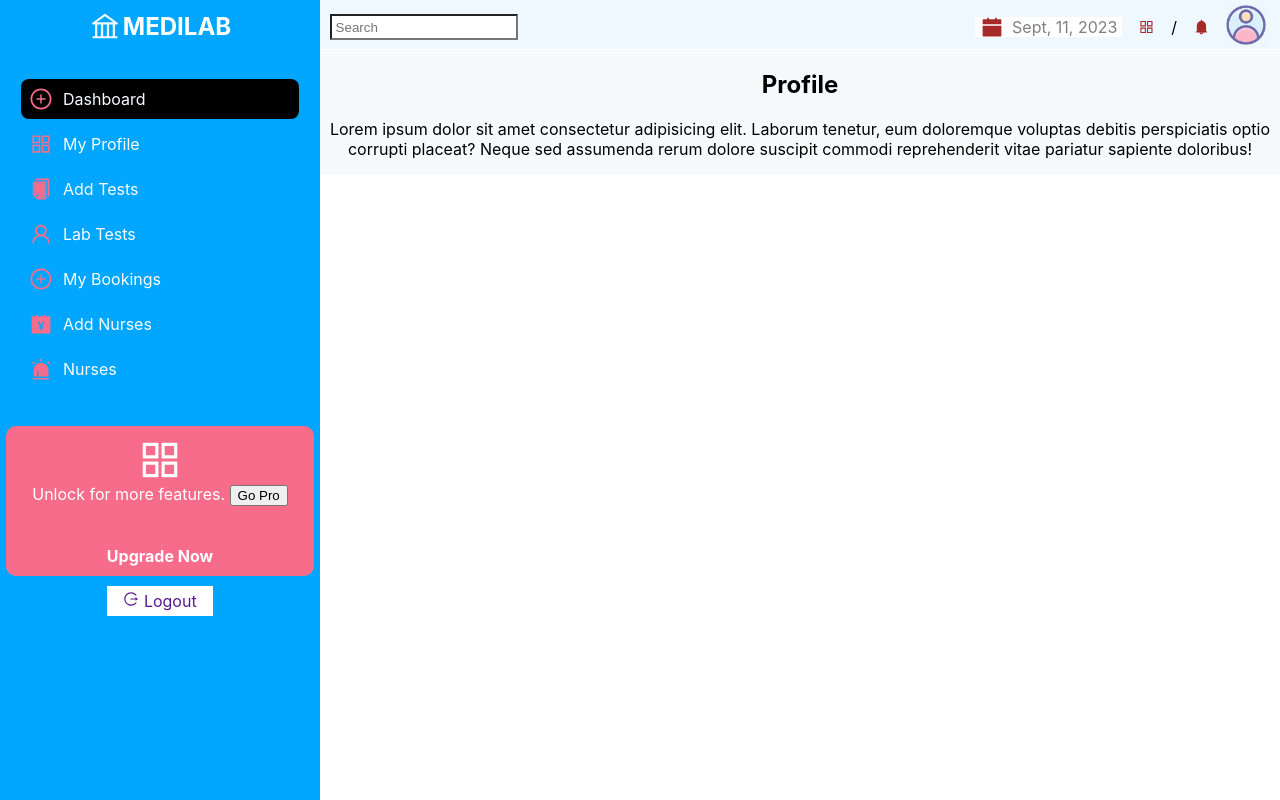
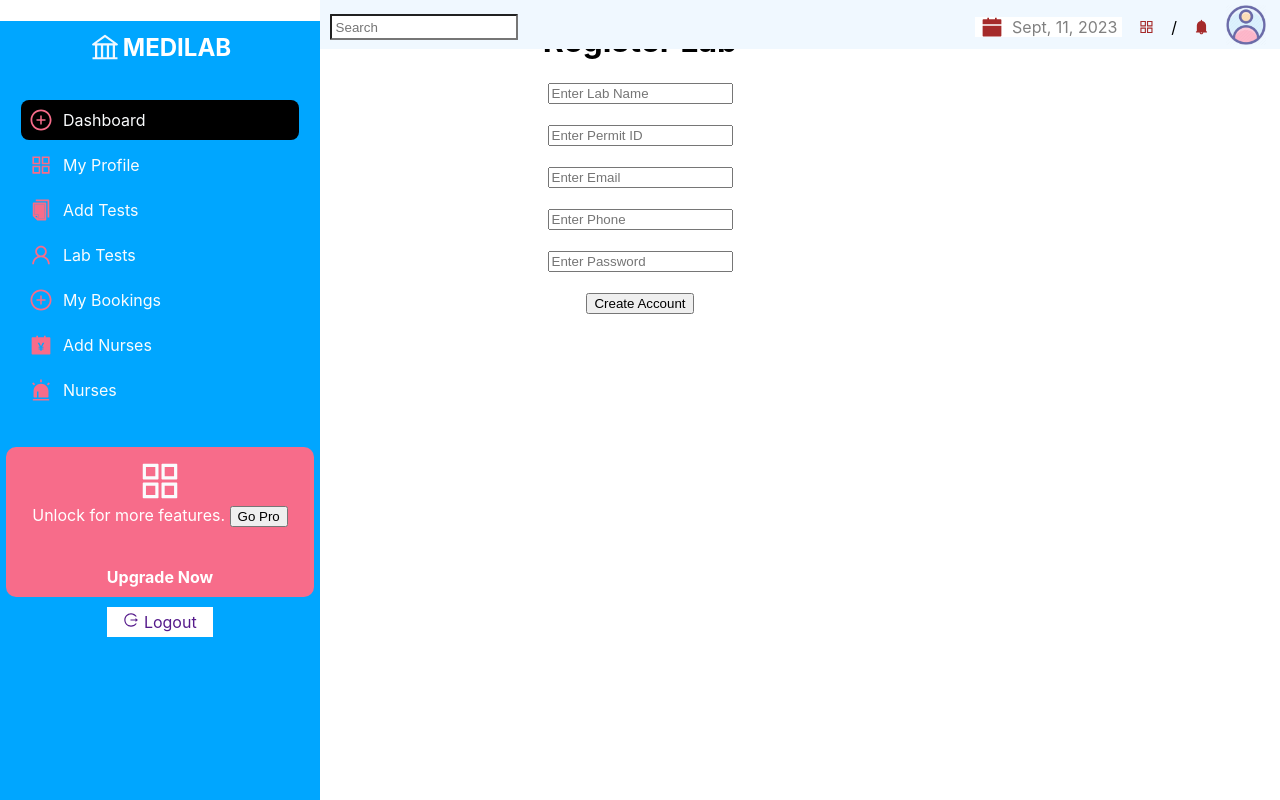
Before and after one commit to modcomlearning/medilabDash, a React (Create React App) app: page /profile in a window 1280 px wide. Built offline with nearby package versions, Linux system fonts and the light colour scheme.

Commit message:
17th Commit

```diff
--- a/package.json
+++ b/package.json
@@ -6,6 +6,7 @@
     "@testing-library/jest-dom": "^5.17.0",
     "@testing-library/react": "^13.4.0",
     "@testing-library/user-event": "^13.5.0",
+    "axios": "^1.5.0",
     "react": "^18.2.0",
     "react-dom": "^18.2.0",
     "react-icons": "^4.10.1",
--- a/src/App.js
+++ b/src/App.js
@@ -8,6 +8,7 @@ import TopBar from './components/TopBar';
 import MainContent from './components/MainContent';
 import { BrowserRouter as Router, Routes, Route } from 'react-router-dom';
 import Profile from './components/Profile';
+import Signup from './components/Signup';
 const MyH1 = styled.h1`
    color: red;
 `
@@ -20,7 +21,7 @@ function App() {
         {/* Routing will be required here */}
         <Routes>
             <Route path='/' element = {<MainContent/>} ></Route>
-            <Route path='/profile' element = {<Profile/>} ></Route>
+            <Route path='/profile' element = {<Signup/>} ></Route>
         </Routes>
 
         </div>
--- /dev/null
+++ b/src/components/Signup.jsx
@@ -0,0 +1,62 @@
+import { useState } from "react";
+import axios from "axios"
+const Signup = () => {
+    //hooks
+    const [lab_name, setName] = useState(null)
+    const [permit_id, setPermit] = useState(null)
+    const [email, setEmail] = useState(null)
+    const [phone, setPhone] = useState(null)
+    const [password, setPassword] = useState(null)
+    const [loading, setLoading] = useState(false)
+    const [success, setSuccess] = useState(null)
+    const [failure, setFailure] = useState(null)
+
+    //Validation
+    const submit = (e) => {
+        e.preventDefault();
+        setLoading(true)
+        console.log("submitting")
+            //Post
+            axios.post('https://modcom.pythonanywhere.com/api/lab_signup', {
+                lab_name: lab_name,
+                permit_id: permit_id,
+                email: email,
+                phone: phone,
+                password:password
+            })
+            .then(function (response) {
+                console.log(response);
+            })
+            .catch(function (error) {
+                console.log(error);
+            });
+
+    }//End submit
+
+    return (
+        <div className="form">
+            <h1>Register Lab</h1>
+            <form  onSubmit={submit}>
+                <input type="text" placeholder="Enter Lab Name" value={lab_name}
+                    onChange={(e) => setName(e.target.value)} required/> <br /><br />
+
+                <input type="text" placeholder="Enter Permit ID" value={permit_id}
+                    onChange={(e) => setPermit(e.target.value)} required/> <br /><br />
+
+                <input type="email" placeholder="Enter Email" value={email}
+                    onChange={(e) => setEmail(e.target.value)} required /> <br /><br />
+
+                <input type="tel" placeholder="Enter Phone" value={phone}
+                    onChange={(e) => setPhone(e.target.value)} required /> <br /><br />
+
+                <input type="password" placeholder="Enter Password" value={password}
+                    onChange={(e) => setPassword(e.target.value)} required/> <br /><br />
+
+                <button>Create Account</button>
+
+            </form>
+        </div>
+     );
+}
+
+export default Signup;
```
Also changed, not shown: 1 other file (tests, documents, lock files or other folders).
